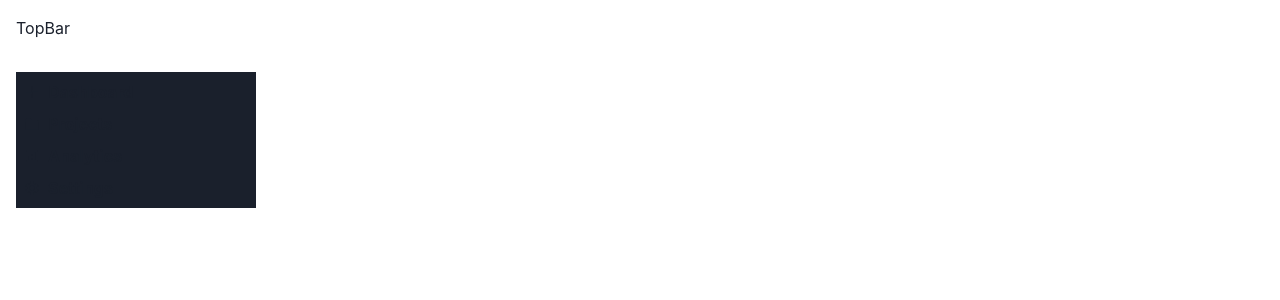
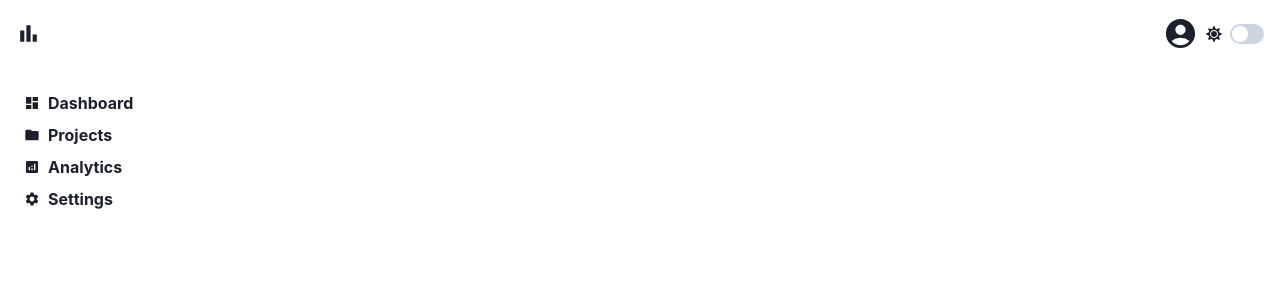
Before and after one commit to mahmud-ops/DevPulse, a React (Vite) app: page / in a window 1280 px wide. Shown: the top 300 px of the page. Built offline with nearby package versions, Linux system fonts and the light colour scheme.

Commit message:
Feat: Build navbar

```diff
--- a/src/app/layouts/AppLayouts.tsx
+++ b/src/app/layouts/AppLayouts.tsx
@@ -1,6 +1,7 @@
 import { Grid, Box } from "@chakra-ui/react";
 import { Outlet } from "react-router-dom";
 import Sidebar from "../../components/Sidebar";
+import TopBar from "../../components/TopBar";
 
 const AppLayouts = () => {
   return (
@@ -14,7 +15,7 @@ const AppLayouts = () => {
       height="100vh"
     >
       <Box gridArea="topbar" p={4}>
-        TopBar
+        <TopBar />
       </Box>
       <Box gridArea="sidebar" p={4} display={{ base: "none", md: "block" }}>
         <Sidebar />
--- a/src/components/Sidebar.tsx
+++ b/src/components/Sidebar.tsx
@@ -14,7 +14,7 @@ const Sidebar = () => {
   const location = useLocation(); // current URL
 
   return (
-    <VStack align="stretch" w="240px" spacing={2} p={2} bg="gray.800">
+    <VStack align="stretch" w="240px" spacing={2} p={2}>
       {items.map((i) => (
         <SidebarItem
           key={i.url}
--- /dev/null
+++ b/src/components/ThemeSwitch.tsx
@@ -0,0 +1,17 @@
+import { HStack, Switch, useColorMode } from "@chakra-ui/react";
+import { MdDarkMode } from "react-icons/md";
+import { FaSun } from "react-icons/fa";
+export default function ThemeSwitch() {
+  const { colorMode, toggleColorMode } = useColorMode();
+
+  return (
+    <HStack>
+    {colorMode === "light" ? <FaSun />  : <MdDarkMode />}
+      <Switch
+        isChecked={colorMode === "dark"}
+        onChange={toggleColorMode}
+        colorScheme="blue"
+      />
+    </HStack>
+  );
+}
--- /dev/null
+++ b/src/components/TopBar.tsx
@@ -0,0 +1,19 @@
+import { Box, HStack } from "@chakra-ui/react";
+import { MdAccountCircle, MdBarChart } from "react-icons/md";
+import ThemeSwitch from "./ThemeSwitch";
+
+const TopBar = () => {
+  return (
+    <HStack justifyContent={"space-between"}>
+      <Box>
+        <MdBarChart size={"25px"} />
+      </Box>
+      <HStack>
+        <MdAccountCircle size={35} />
+        <ThemeSwitch />
+      </HStack>
+    </HStack>
+  );
+};
+
+export default TopBar;
```
